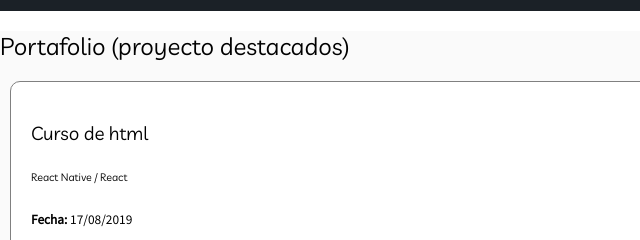
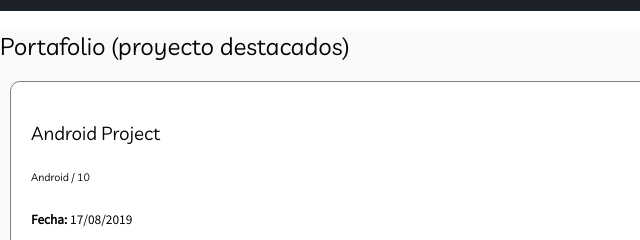
Before and after one commit to Lucasutn/desarrollo-web, a plain HTML site: page index.html in a window 1280 px wide. Shown: the part 860-1100 px from the top of the page, 0-640 px from the left. Drawn offline with Linux system fonts and the light colour scheme.

```diff
--- a/css/estilos.css
+++ b/css/estilos.css
@@ -7,7 +7,7 @@ valores */
 
 
 
-
+/* clase 10 box-sizing */
 /* selector de etiqueta '' header - section */
 
  /* header{
--- a/index.html
+++ b/index.html
@@ -66,9 +66,9 @@
 
                             <div class="project-details">
 
-                                <h3 class="project-title">Curso de html</h3>
+                                <h3 class="project-title">Android Project</h3>
 
-                                <h6 class="project-course">React Native / React</h6>
+                                <h6 class="project-course">Android / 10</h6>
 
                                     <p class="project-date"><small><strong>Fecha: </strong> 17/08/2019</small></p>
                                     <p class="project-url"><small><strong>Puedes verlo en: </strong> Negrita Native</small></p>
```
